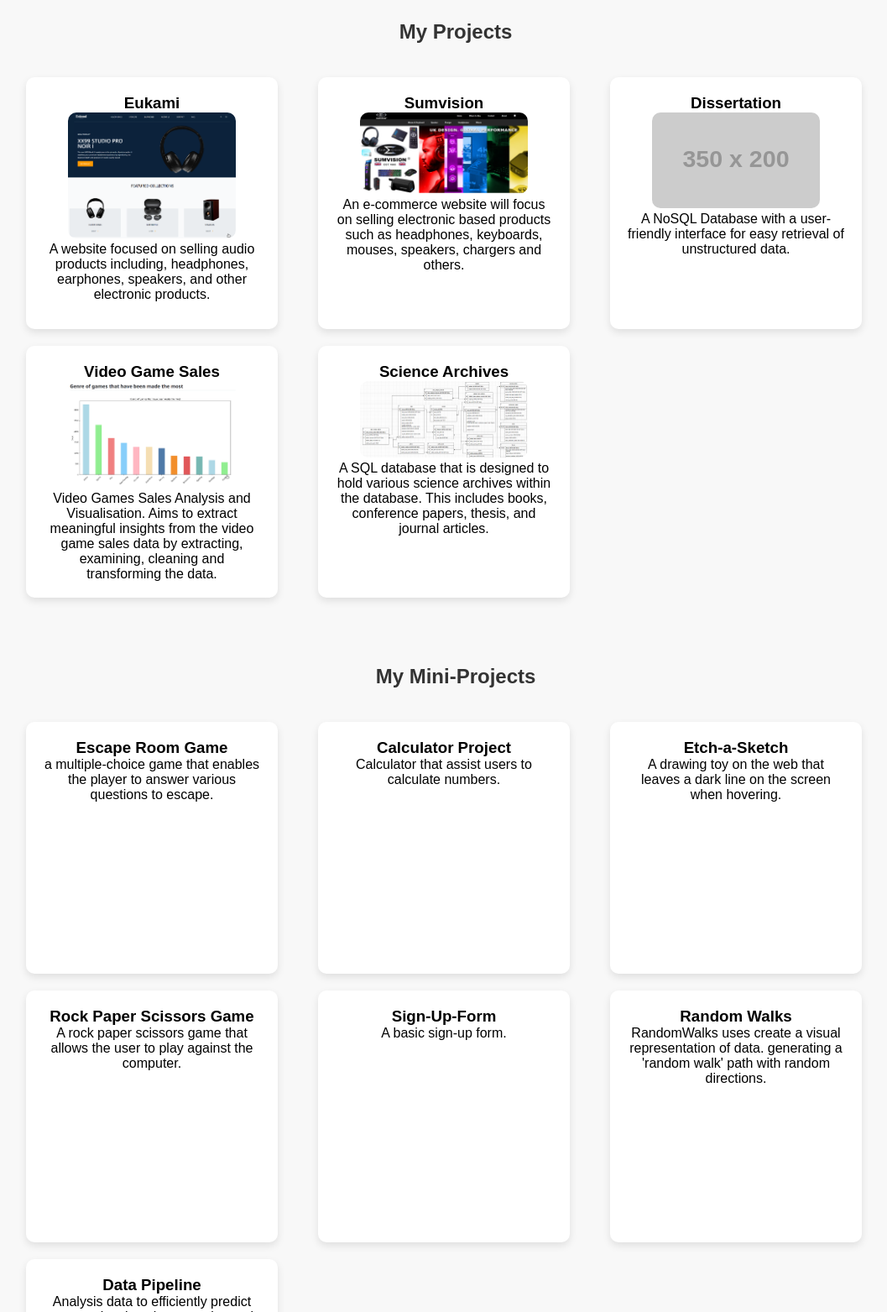
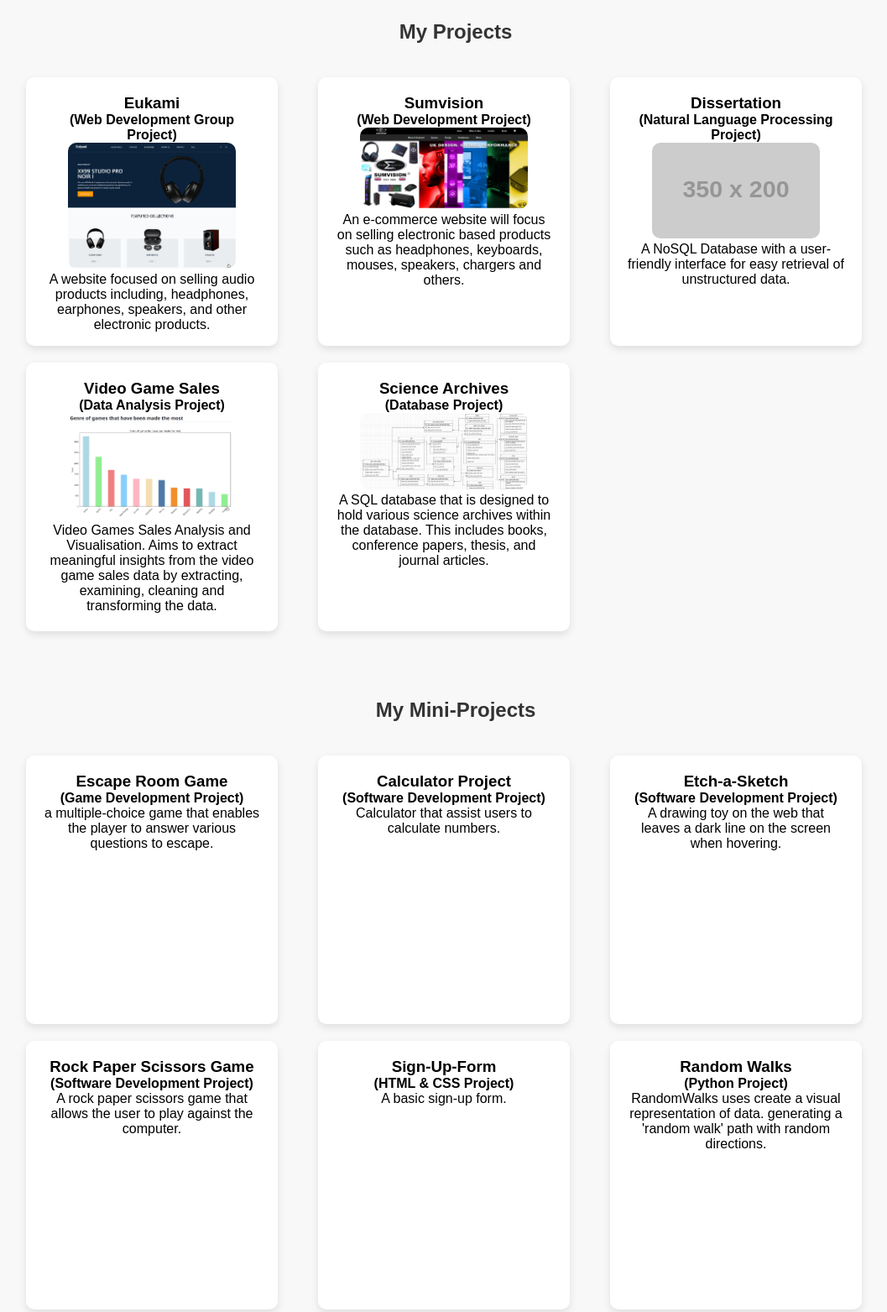
Before and after one commit to Kenny-Sum/Portfolio, a plain HTML site: page index.html in a window 1280 px wide. Shown: the part 1060-2623 px from the top of the page at 84% size, without its empty margins (97-1154 px from the left). Drawn offline with Linux system fonts and the light colour scheme; placeholder pictures from the web are drawn by us.

Commit message:
Added type of project to each project.

```diff
--- a/index.html
+++ b/index.html
@@ -57,6 +57,7 @@
             <a href="https://github.com/Eukami-Team-4/eukami" class="project-link">
                 <div class="project-card">
                     <h3>Eukami</h3>
+                    <h4>(Web Development Group Project)</h4>
                     <img src="images/eukami-image.png" alt="Project Image">
                     <p>A website focused on selling audio products including, headphones, earphones, speakers, and other electronic products.</p>
                 </div>
@@ -64,6 +65,7 @@
             <a href="https://kenny-sum.github.io/SUMVISION/" class="project-link">
                 <div class="project-card">
                     <h3>Sumvision</h3>
+                    <h4>(Web Development Project)</h4>
                     <img src="images/sumvision-image.png" alt="Project Image">
                     <p>An e-commerce website will focus on selling electronic based products such as headphones, keyboards, mouses, speakers, chargers and others.</p>
                 </div>
@@ -71,6 +73,7 @@
             <a href="https://github.com/Kenny-Sum/Dissertation_MSc" class="project-link">
                 <div class="project-card">
                     <h3>Dissertation</h3>
+                    <h4>(Natural Language Processing Project)</h4>
                     <img src="https://via.placeholder.com/350x200" alt="Project Image">
                     <p>A NoSQL Database with a user-friendly interface for easy retrieval of unstructured data.</p>
                 </div>
@@ -78,6 +81,7 @@
             <a href="https://github.com/Kenny-Sum/Game_Sales_Data_Project" class="project-link">
                 <div class="project-card">
                     <h3>Video Game Sales</h3>
+                    <h4>(Data Analysis Project)</h4>
                     <img src="images/game-sales-image.png" alt="Project Image">
                     <p>Video Games Sales Analysis and Visualisation. Aims to extract meaningful insights from the video game sales data by extracting,
                         examining, cleaning and transforming the data.</p>
@@ -86,6 +90,7 @@
             <a href="https://github.com/Kenny-Sum/Science_Archives" class="project-link">
                 <div class="project-card">
                     <h3>Science Archives</h3>
+                    <h4>(Database Project)</h4>
                     <img src="images/science-achives-image.png" alt="Project Image">
                     <p>A SQL database that is designed to hold various science archives within the database.
                         This includes books, conference papers, thesis, and journal articles. </p>
@@ -101,36 +106,42 @@
             <a href="https://github.com/Kenny-Sum/escapeRoomGame_Aston" class="project-link">
                 <div class="project-card">
                     <h3>Escape Room Game</h3>
+                    <h4>(Game Development Project)</h4>
                     <p>a multiple-choice game that enables the player to answer various questions to escape.</p>
                 </div>
             </a>
             <a href="https://kenny-sum.github.io/Calculator_Project/" class="project-link">
                 <div class="project-card">
                     <h3>Calculator Project</h3>
+                    <h4>(Software Development Project)</h4>
                     <p>Calculator that assist users to calculate numbers.</p>
                 </div>
             </a>
             <a href="https://kenny-sum.github.io/Etch-a-Sketch/" class="project-link">
                 <div class="project-card">
                     <h3>Etch-a-Sketch</h3>
+                    <h4>(Software Development Project)</h4>
                     <p>A drawing toy on the web that leaves a dark line on the screen when hovering.</p>
                 </div>
             </a>
             <a href="https://github.com/Kenny-Sum/Rock_Paper_Scissors_Game" class="project-link">
                 <div class="project-card">
                     <h3>Rock Paper Scissors Game</h3>
+                    <h4>(Software Development Project)</h4>
                     <p>A rock paper scissors game that allows the user to play against the computer.</p>
                 </div>
             </a>
             <a href="https://github.com/Kenny-Sum/SignUp_Form" class="project-link">
                 <div class="project-card">
                     <h3>Sign-Up-Form</h3>
+                    <h4>(HTML & CSS Project)</h4>
                     <p>A basic sign-up form.</p>
                 </div>
             </a>
             <a href="https://github.com/Kenny-Sum/Random_Walks" class="project-link">
                 <div class="project-card">
                     <h3>Random Walks</h3>
+                    <h4>(Python Project)</h4>
                     <p>RandomWalks uses create a visual representation of data.
                         generating a 'random walk' path with random directions.</p>
                 </div>
@@ -138,6 +149,7 @@
             <a href="https://github.com/Kenny-Sum/Data_pipline_epitopes" class="project-link">
                 <div class="project-card">
                     <h3>Data Pipeline</h3>
+                     <h4>(Data Mining Project)</h4>
                     <p>Analysis data to efficiently predict new, previously unknown epitopes in the proteins of a virus.</p>
                 </div>
             </a>
--- a/style.css
+++ b/style.css
@@ -104,7 +104,7 @@ nav ul li a {
 .project-card {
     background: #fff;
     width: 300px;
-    height: 300px;
+    height: 320px;
     padding: 20px;
     border-radius: 10px;
     box-shadow: 0 4px 10px rgba(0,0,0,0.1);
```
